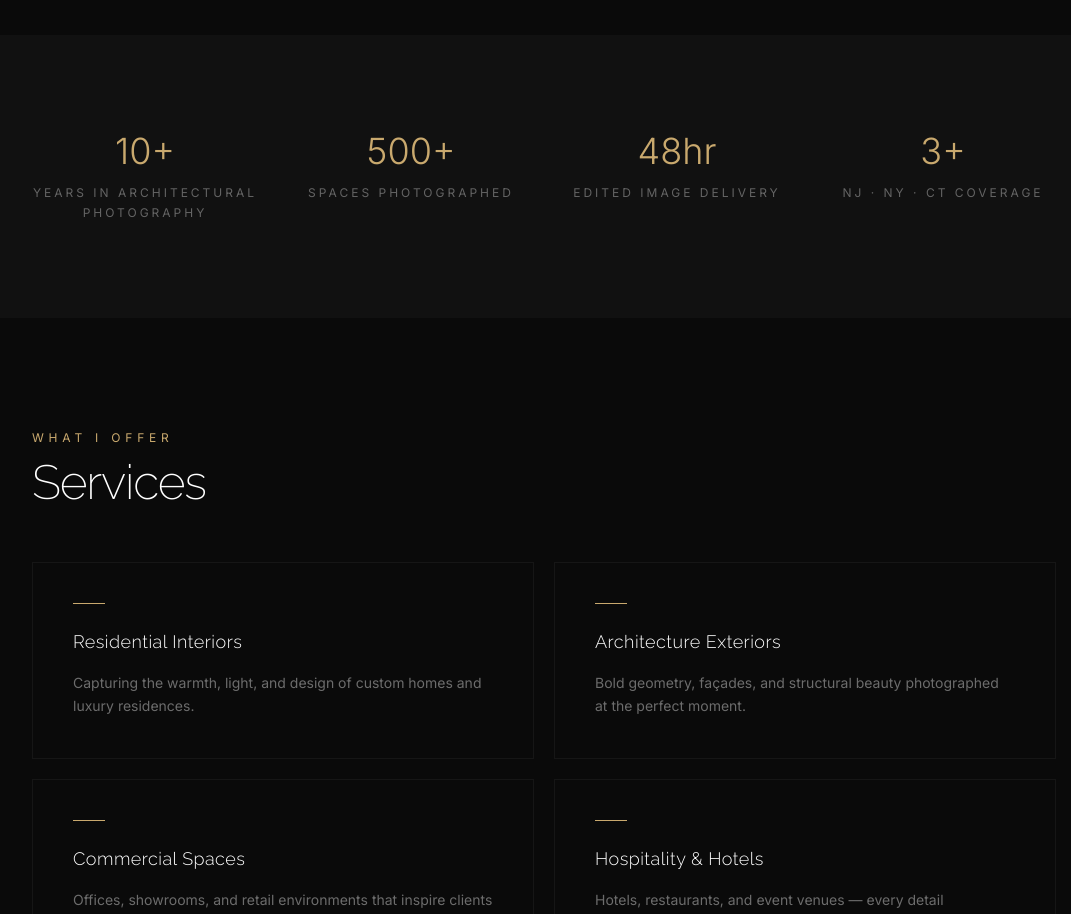
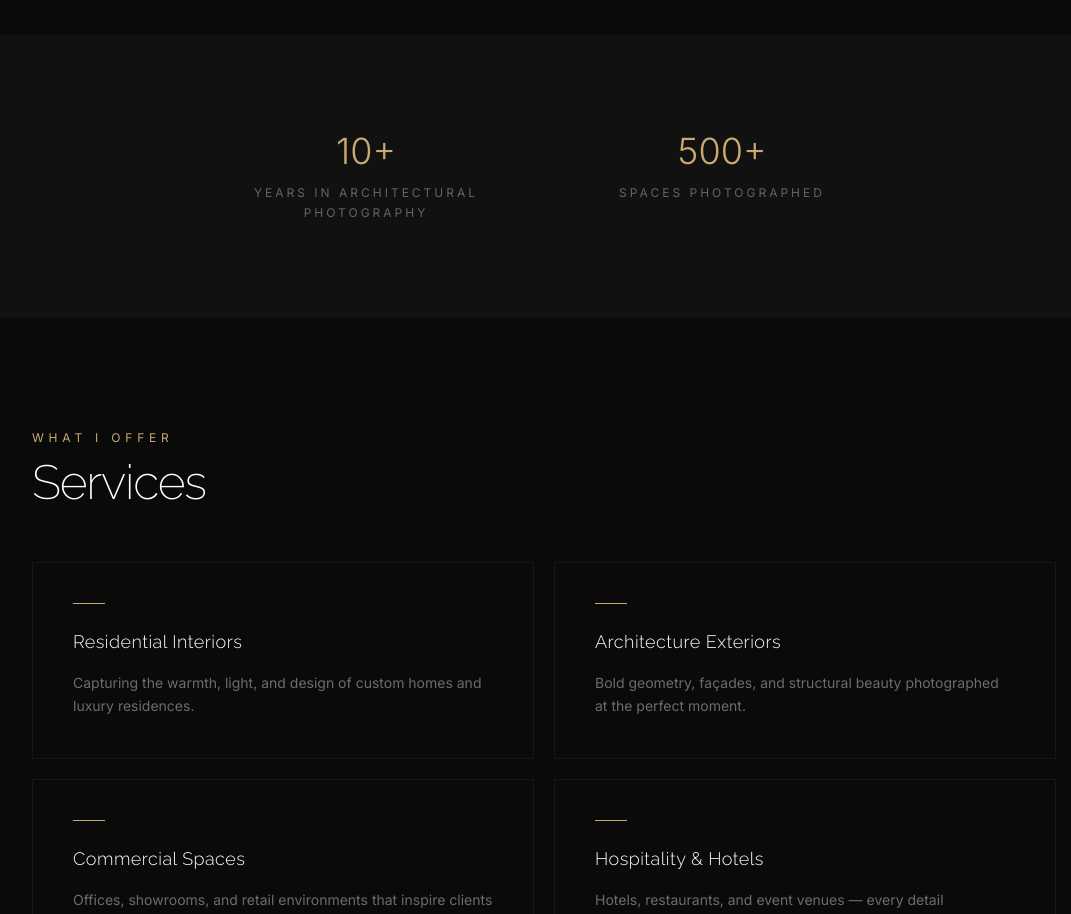
Before and after one commit to Raiven025/matthewlekker.com, a Next.js app: page /about in a window 1280 px wide. Shown: the part 1320-2234 px from the top of the page, without its empty margins (96-1167 px from the left). Built offline with nearby package versions, Linux system fonts and the light colour scheme.

Commit message:
Remove delivery and coverage stats

```diff
--- a/app/about/page.tsx
+++ b/app/about/page.tsx
@@ -8,8 +8,6 @@ import Link from 'next/link';
 const stats = [
   { number: '10+', label: 'Years in Architectural Photography' },
   { number: '500+', label: 'Spaces Photographed' },
-  { number: '48hr', label: 'Edited Image Delivery' },
-  { number: '3+', label: 'NJ · NY · CT Coverage' },
 ];
 
 const services = [
@@ -107,13 +105,13 @@ export default function AboutPage() {
             </h2>
             <div className="w-16 h-px bg-[#c9a96e] mb-8" />
             <p className="text-white/55 text-base leading-relaxed mb-6">
-              I'm Matthew Lesperance, a New Jersey-based photographer where storytelling meets structure. I specialize in architectural and interior photography — working closely with architects, interior designers, builders, and boutique hotels to bring their vision to life through clean, intentional imagery.
+              I&apos;m Matthew Lesperance, a New Jersey-based photographer where storytelling meets structure. I specialize in architectural and interior photography — working closely with architects, interior designers, builders, and boutique hotels to bring their vision to life through clean, intentional imagery.
             </p>
             <p className="text-white/55 text-base leading-relaxed mb-6">
-              Clients come to me for my calm creative direction, editorial eye, and the ability to make spaces feel as good as they look. With years of hands-on experience, I've built a signature style rooted in natural light, thoughtful composition, and a deep respect for the craft of design.
+              Clients come to me for my calm creative direction, editorial eye, and the ability to make spaces feel as good as they look. With years of hands-on experience, I&apos;ve built a signature style rooted in natural light, thoughtful composition, and a deep respect for the craft of design.
             </p>
             <p className="text-white/55 text-base leading-relaxed mb-12">
-              Translating a three-dimensional space into a two-dimensional image isn't just about the click of a shutter — it's about capturing feeling, atmosphere, and identity.
+              Translating a three-dimensional space into a two-dimensional image isn&apos;t just about the click of a shutter — it&apos;s about capturing feeling, atmosphere, and identity.
             </p>
             <Link
               href="/contact"
@@ -128,7 +126,7 @@ export default function AboutPage() {
 
       {/* Stats */}
       <section ref={statsRef} className="bg-[#111111] py-24 px-8 md:px-20">
-        <div className="max-w-5xl mx-auto grid grid-cols-2 md:grid-cols-4 gap-10">
+        <div className="max-w-2xl mx-auto grid grid-cols-2 gap-10">
           {stats.map((stat, i) => (
             <motion.div
               key={stat.label}
@@ -208,7 +206,7 @@ export default function AboutPage() {
       <section className="py-28 px-8 md:px-20 text-center">
         <p className="text-[#c9a96e] text-xs tracking-[0.4em] uppercase mb-5">Ready?</p>
         <h2 className="text-4xl md:text-5xl font-extralight text-white tracking-tight mb-10">
-          Let's create something<br />
+          Let&apos;s create something<br />
           <span className="text-[#c9a96e]">extraordinary.</span>
         </h2>
         <Link
--- a/app/components/About.tsx
+++ b/app/components/About.tsx
@@ -29,8 +29,6 @@ function CountUp({ to, suffix = '' }: { to: number; suffix?: string }) {
 const stats = [
   { display: <CountUp to={10} suffix="+" />, label: 'Years Experience' },
   { display: <CountUp to={500} suffix="+" />, label: 'Spaces Photographed' },
-  { display: <CountUp to={48} suffix="hr" />, label: 'Image Delivery' },
-  { display: <CountUp to={3} suffix="+" />, label: 'NJ · NY · CT' },
 ];
 
 export default function About() {
@@ -44,7 +42,7 @@ export default function About() {
       <div className="max-w-5xl mx-auto">
 
         {/* Stats row — top */}
-        <div ref={statsRef} className="grid grid-cols-2 md:grid-cols-4 gap-6 md:gap-8 mb-24 pb-24 border-b border-white/8">
+        <div ref={statsRef} className="grid grid-cols-2 gap-6 md:gap-8 mb-24 pb-24 border-b border-white/8 max-w-2xl mx-auto">
           {stats.map((stat, i) => (
             <motion.div
               key={i}
@@ -78,7 +76,7 @@ export default function About() {
           </h2>
           <div className="w-12 h-px bg-[#c9a96e] mx-auto mb-8" />
           <p className="text-white/50 text-base leading-relaxed mb-5">
-            I'm Matthew Lesperance, a New Jersey-based photographer where storytelling meets structure. I specialize in architectural and interior photography — working closely with architects, interior designers, builders, and boutique hotels to bring their vision to life through clean, intentional imagery.
+            I&apos;m Matthew Lesperance, a New Jersey-based photographer where storytelling meets structure. I specialize in architectural and interior photography — working closely with architects, interior designers, builders, and boutique hotels to bring their vision to life through clean, intentional imagery.
           </p>
           <p className="text-white/50 text-base leading-relaxed mb-12">
             Clients come to me for my calm creative direction, editorial eye, and the ability to make spaces feel as good as they look — rooted in natural light, thoughtful composition, and a deep respect for the craft of design.
```
